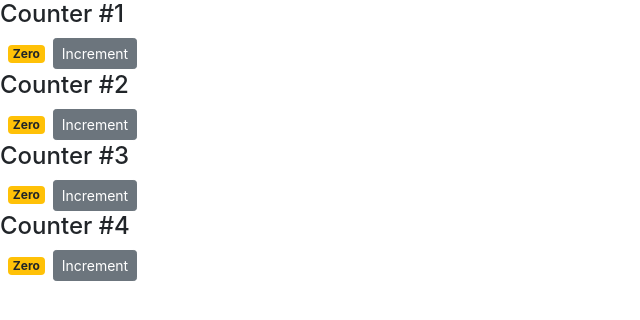
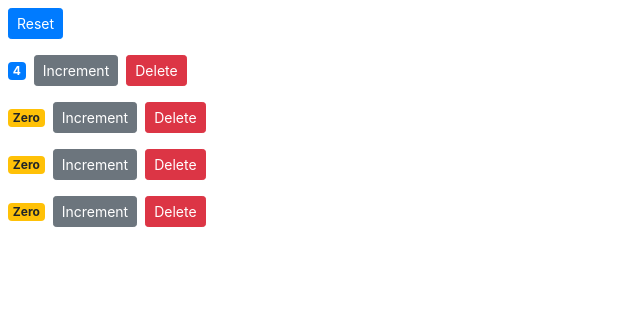
Before and after one commit to Peri7at/react-counter-app, a React (Create React App) app: page / in a window 1280 px wide. Shown: the top 320 px of the page, without its empty margins (0-640 px from the left). Built offline with nearby package versions, Linux system fonts and the light colour scheme.

Commit message:
make counter as a controlled component

```diff
--- a/src/components/counter.jsx
+++ b/src/components/counter.jsx
@@ -1,32 +1,34 @@
 import React, { Component } from 'react';
 
 class Counter extends Component {
-  state = {
-    value: this.props.value
-  };
-
-  handleIncrement = () => {
-    this.setState({ value: this.state.value + 1 })
-  };
-
   render() {
     return (
       <div>
-        {this.props.children}
-        <span className= { this.getBadgeClasses() } >{this.formatCount()}</span>
-        <button onClick = {this.handleIncrement} className='btn btn-secondary btn-sm'>Increment</button>
+        <span className = { this.getBadgeClasses() } >{this.formatCount()}</span>
+        <button
+          onClick = {() => this.props.onIncrement(this.props.counter)}
+          className='btn btn-secondary btn-sm'
+        >
+          Increment
+        </button>
+        <button
+          onClick = {() => this.props.onDelete(this.props.counter.id)}
+          className="btn btn-danger btn-sm m-2"
+        >
+          Delete
+        </button>
       </div>
     );
   }
 
   getBadgeClasses() {
     let classes = 'badge m-2 badge-';
-    classes += (this.state.value === 0) ? 'warning' : 'primary';
+    classes += (this.props.counter.value === 0) ? 'warning' : 'primary';
     return classes;
   }
 
   formatCount() {
-    const { value: count } = this.state;
+    const { value: count } = this.props.counter;
     return count === 0 ? 'Zero' : count;
   }
 }
--- a/src/components/counters.jsx
+++ b/src/components/counters.jsx
@@ -4,20 +4,47 @@
 class Counters extends Component {
   state = {
     counters: [
-      {id: 1, value: 0},
+      {id: 1, value: 4},
       {id: 2, value: 0},
       {id: 3, value: 0},
       {id: 4, value: 0}
     ]
    };
 
+   handleIncrement = counter => {
+    const counters = [...this.state.counters];
+    const index = counters.indexOf(counter);
+    counters[index] = {...counter};
+    counters[index].value++;
+    this.setState({ counters })
+   };
+
+   handleReset = () => {
+    const counters = this.state.counters.map(c => {
+      c.value = 0;
+      return c;
+    });
+    this.setState({ counters });
+   };
+
+   handleDelete = counterId => {
+    const counters = this.state.counters.filter(c => c.id !== counterId);
+    this.setState({ counters })
+   };
+
   render() {
     return (
       <div>
+        <button
+          onClick={this.handleReset}
+          className="btn btn-primary btn-sm m-2">Reset</button>
         {this.state.counters.map(counter =>
-          <Counter key={counter.id} value={counter.value}>
-            <h4>Counter #{counter.id}</h4>
-          </Counter>
+          <Counter
+            key={counter.id}
+            onDelete={this.handleDelete}
+            onIncrement={this.handleIncrement}
+            counter={counter}
+          />
         )}
       </div>
     );
```
